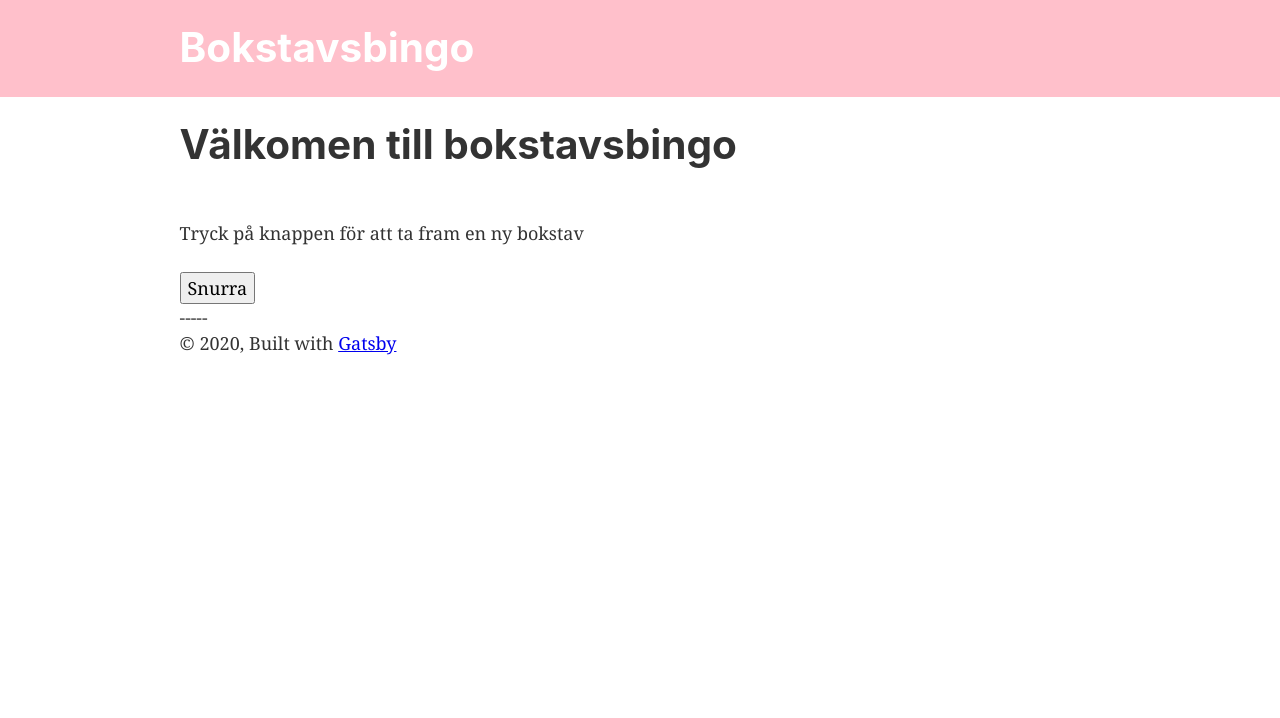
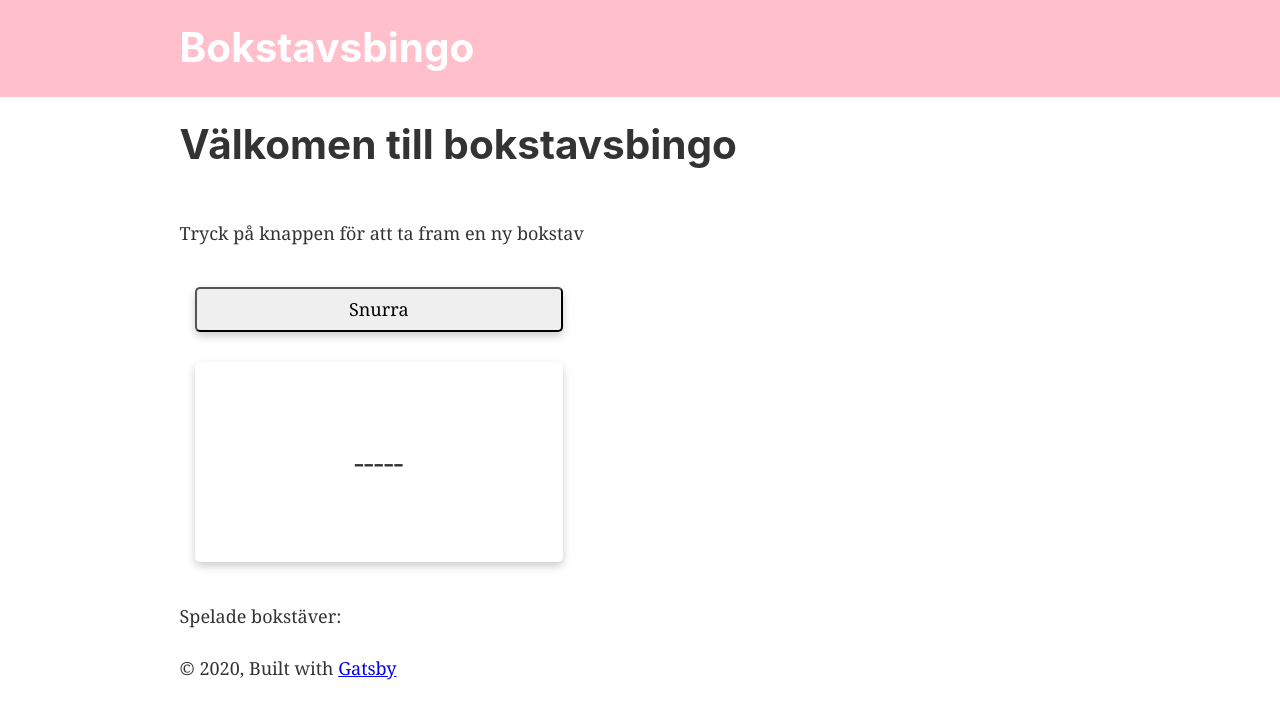
Before and after one commit to fredrikloch/bokstavsbingo, a Gatsby site: page / in a window 1280 px wide. Built offline with nearby package versions, Linux system fonts and the light colour scheme; Gatsby itself is replaced by a stand-in of ours.

Commit message:
Added styling

```diff
--- a/src/components/bingo.js
+++ b/src/components/bingo.js
@@ -1,4 +1,5 @@
 import React from "react"
+import containerStyles from "./container.module.css"
 
 function shuffleArray(array) {
     for (var i = array.length - 1; i > 0; i--) {
@@ -11,7 +12,8 @@ function shuffleArray(array) {
 }
 
 export default class Bingo extends React.Component{
-    letters = ['a','b','c','d','e','f','g','h','i','j','k','l','m','n','o','p','q','r','s','t','v','w','x','y','z','å','ä','ö']
+    letters = ['B','C','D','F','G','H','K','P','Q','T','U','W','X','Y','Z','Å','Ä','Ö','b','c','d','f','g','h','k','p','q','t','u','w','x','y','z','å','ä','ö']
+    played = ""
     constructor(props){
       super(props)
       this.letters = shuffleArray(this.letters)
@@ -21,17 +23,26 @@ export default class Bingo extends React.Component{
     }
 
     handleClick = () => {
-      let buttonText = this.letters.length > 0 ? this.letters.pop() : "Alla bokstäver har dragits"
-      this.setState({buttonText: buttonText})
+        let buttonText = this.letters.length > 0 ? this.letters.pop() : "Alla bokstäver har dragits"
+        if(buttonText != "Alla bokstäver har dragits"){
+          this.played += " " + buttonText
+        }
+        this.setState({buttonText: buttonText})
     }
 
     render(){
       return (
         <div>
             <p>Tryck på knappen för att ta fram en ny bokstav</p>
-            <button onClick={this.handleClick}>Snurra</button>
-            <div>
-                {this.state.buttonText}
+            <button className={containerStyles.button} onClick={this.handleClick}>Snurra</button>
+            <br></br>
+            <div className={containerStyles.card}>
+                <p>
+                    {this.state.buttonText}
+                </p>
+            </div>
+            <br></br>
+            <div><p>Spelade bokstäver:</p> {this.played}
             </div>
         </div>
       )
--- /dev/null
+++ b/src/components/container.module.css
@@ -0,0 +1,27 @@
+.card {
+    box-shadow: 0 4px 8px 0 rgba(0,0,0,0.2);
+    transition: 0.3s;
+    width: 40%;
+    border-radius: 5px;
+    height: 200px;
+    text-align: center;
+    vertical-align: middle;
+    margin: 15px;
+  }
+.card p {
+    position: relative;
+    top: 50%;
+    transform: translateY(-50%);
+    font-size: xx-large;
+}
+
+.button {
+    box-shadow: 0 4px 8px 0 rgba(0,0,0,0.2);
+    transition: 0.3s;
+    width: 40%;
+    border-radius: 5px;
+    height: 45px;
+    text-align: center;
+    vertical-align: middle;
+    margin: 15px;
+  }
```
